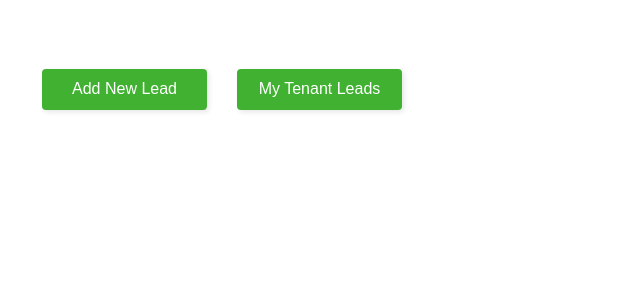
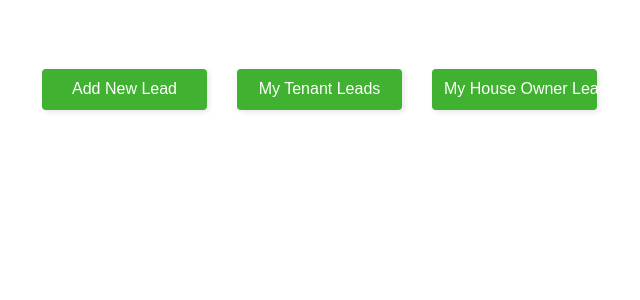
Before and after one commit to Halanx/Halanx-Leads-Management-Tool, a Django app: template lead_managers/templates/home_page.html in a window 1280 px wide. Shown: the part 51-351 px from the top of the page, without its empty margins (49-689 px from the left). Run offline with Django 3.2, Linux system fonts and the light colour scheme; the template is opened without the code that fills it, so the values that code supplies are empty; some libraries are stand-ins or nearby versions.

Commit message:
minor fix

```diff
--- a/lead_managers/templates/home_page.html
+++ b/lead_managers/templates/home_page.html
@@ -20,6 +20,13 @@ Home
                     My Tenant Leads
                 </button>
             </div>
+
+            <div class="col-sm-2">
+                <button type="submit" class="btn btn-green btn-block"
+                        onclick="window.location.href='{{ leads_list_page_url }}?type=house_owner_lead'">
+                    My House Owner Leads
+                </button>
+            </div>
         </div>
     </div>
 {% endblock %}
```
